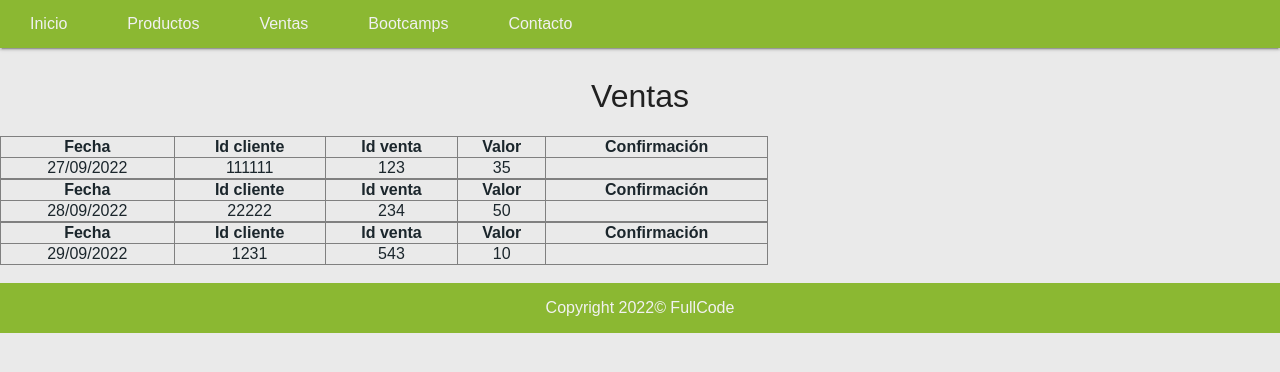
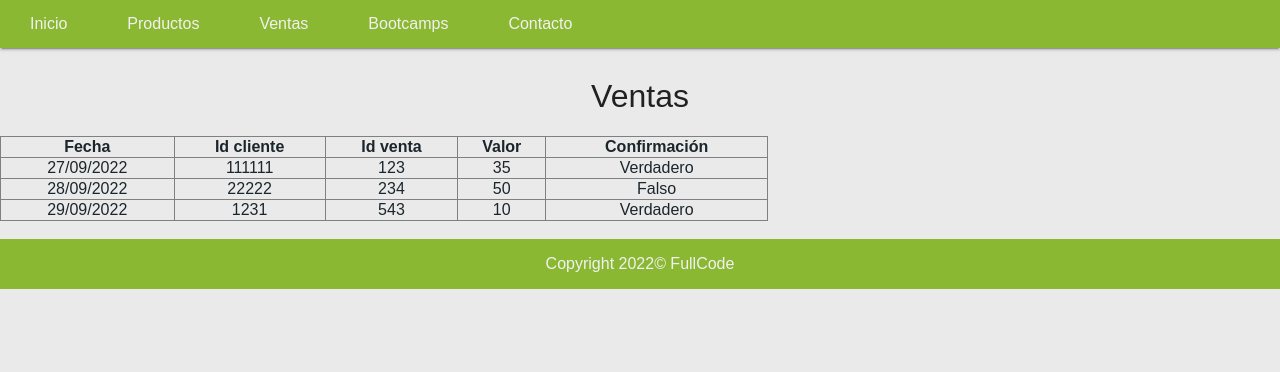
Before and after one commit to mao82born/FullCode, a React (Create React App) app in the folder tiendaonline/: page /ventas in a window 1280 px wide. Shown: the top 372 px of the page. Built offline with nearby package versions, Linux system fonts and the light colour scheme.

Commit message:
Arreglado el problema en la tabla ventas

```diff
--- a/tiendaonline/src/components/App/AppVentas.js
+++ b/tiendaonline/src/components/App/AppVentas.js
@@ -19,25 +19,17 @@ import { Footer } from '../footer/footer.js';
 }
 */
 
-function Ventas(){
-    return(
+function Ventas() {
+    return (
         <React.Fragment>
             <Header></Header>
             <div className="App">
                 <h1>Ventas</h1>
-                {ventas.map(h => (
-                    <VentasList
-                        key = {h.fecha}
-                        fecha = {h.fecha}
-                        idCliente = {h.idCliente}
-                        idVenta = {h.idVenta}
-                        valor = {h.valor}
-                        confirmado = {h.confirmado}
-                        detallecompra = {h.detalleCompra}
-                    />
-                ))}
+                <VentasList
+                    ventas={ventas}
+                />
             </div>
-            <br/>
+            <br />
             <Footer></Footer>
         </React.Fragment>
     )
--- a/tiendaonline/src/components/ventas/ventas.js
+++ b/tiendaonline/src/components/ventas/ventas.js
@@ -16,10 +16,11 @@ import './ventas.css';
 }
 */
 
-export function VentasList({fecha, idCliente, idVenta, valor, confirmado, detalleCompra}){
+export function VentasList({ventas}) {
     return <React.Fragment>
         <div>
             <table className="border">
+
                 <tr>
                     <th>Fecha</th>
                     <th>Id cliente</th>
@@ -27,28 +28,28 @@ export function VentasList({fecha, idCliente, idVenta, valor, confirmado, detall
                     <th>Valor</th>
                     <th>Confirmación</th>
                 </tr>
+                {ventas.map((item, index) => {
+                    return (
+
                             <tr>
-                            <td>{fecha}</td>
-                            <td>{idCliente}</td>
-                            <td>{idVenta}</td>
-                            <td>{valor}</td>
-                            <td>{confirmado}</td>
+                                <td>{item.fecha}</td>
+                                <td>{item.idCliente}</td>
+                                <td>{item.idVenta}</td>
+                                <td>{item.valor}</td>
+                                <td>{item.confirmado === true ?"Verdadero":"Falso"}</td>
                             </tr>
+
+                    )
+                })}
+
             </table>
         </div>
     </React.Fragment>
 }
 
+/*
 VentasList.prototype = {
-    detalleCompra: PropTypes.shape({
-        idProducto: PropTypes.string,
-        cantidad: PropTypes.number
-    }),
-    fecha: PropTypes.string.isRequired,
-    idCliente: PropTypes.number.isRequired,
-    idVenta: PropTypes.number.isRequired,
-    valor: PropTypes.number.isRequired,
-    confirmado: PropTypes.bool.isRequired
+
 }
 
 VentasList.defaultProps = {
@@ -56,4 +57,4 @@ VentasList.defaultProps = {
         idProducto: 'No hay información',
         cantidad: 0
     }
-}
+}*/
```
Lines whose indentation alone changed are shown as unchanged.
